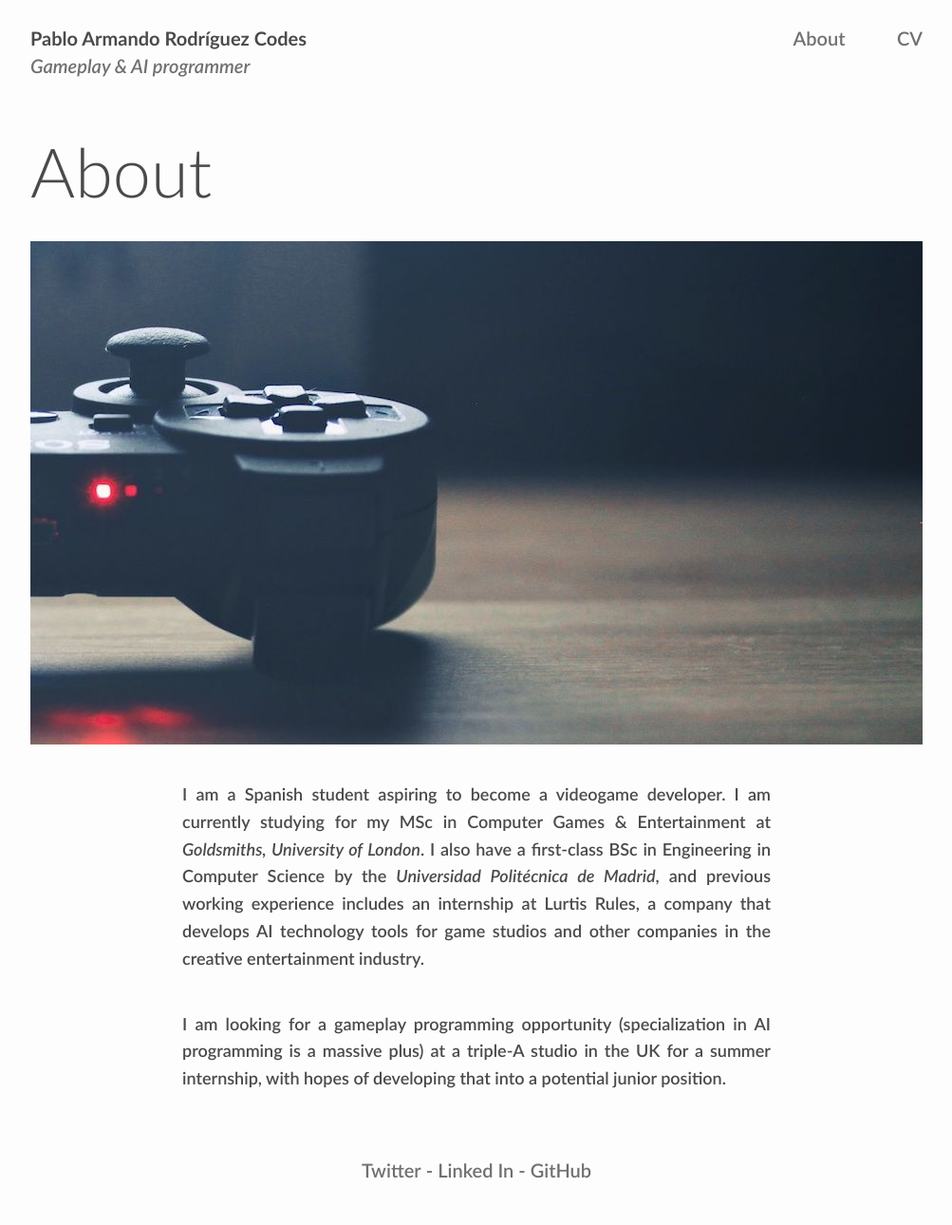
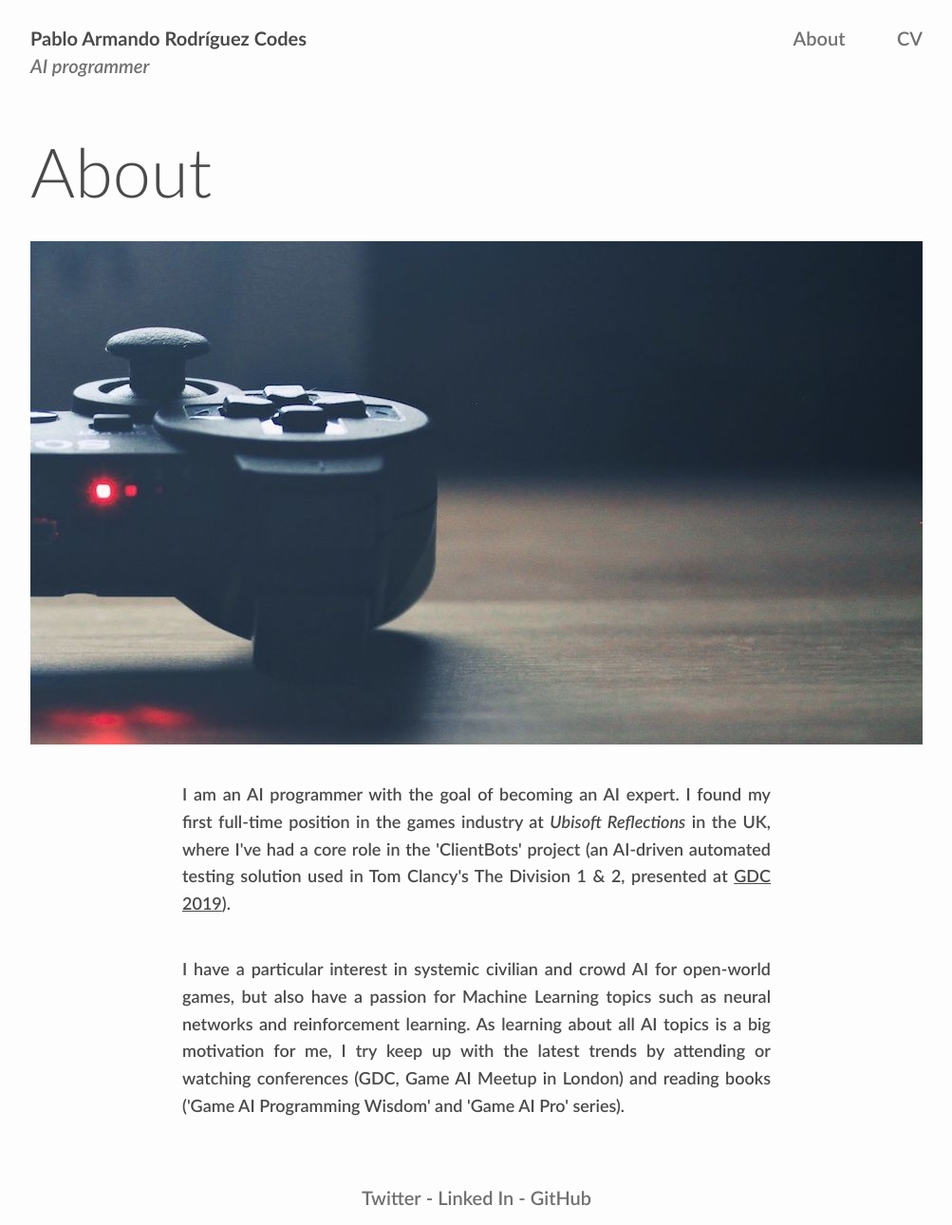
Before and after one commit to parmandorc/portfolio, a Jekyll site: the page built from about.html, in a window 1280 px wide. Shown: the whole page at 95% size, without its empty margins (138-1141 px from the left). Built offline with Jekyll 4.4.1, drawn with Linux system fonts in a browser that asks for light colours; before the commit the page ends 1261 px from its top, so only the background shows below that.

Commit message:
Updated role and about page

```diff
--- a/_includes/header.html
+++ b/_includes/header.html
@@ -4,5 +4,5 @@
     <a href="{{ site.baseurl }}/about">About</a>
     <a href="{{ site.baseurl }}/Pablo_Rodriguez_CV.pdf" target="_blank" onClick="ga && ga('send', 'pageview', 'CV - Pablo Rodríguez');">CV</a>
   </nav>
-  <h3>Gameplay & AI programmer</h3>
+  <h3>AI programmer</h3>
 </header>
--- a/_projects/descent.md
+++ b/_projects/descent.md
@@ -32,4 +32,4 @@ As the AI programmer of the team, my main responsibility was the development of
 
 However, I also got to develop other gameplay elements, particularly three of the puzzles in the game: the 9 tiles puzzle, the day-night switch and the main altar / final puzzle. This involved work with different aspects of gameplay programming, such as camera animation, management of objects in the scene, collisions, player input, and even some level streaming (used for the day and night scenarios).
 
-Finally, after some communication issues and technical difficulties were solved, the game was finished in time with all of its main major features. In fact, part of the team keeps working on the game to this day with the idea of possibly trying to publish it in the future.
+Finally, after some communication issues and technical difficulties were solved, the game was finished in time with all of its main major features.
--- a/about.html
+++ b/about.html
@@ -10,10 +10,10 @@ css: about
   <div class="c-cover"></div>
   <article class="c-content">
     <p>
-      I am a Spanish student aspiring to become a videogame developer. I am currently studying for my MSc in Computer Games & Entertainment at <em>Goldsmiths, University of London</em>. I also have a first-class BSc in Engineering in Computer Science by the <em>Universidad Politécnica de Madrid</em>, and previous working experience includes an internship at Lurtis Rules, a company that develops AI technology tools for game studios and other companies in the creative entertainment industry.
+      I am an AI programmer with the goal of becoming an AI expert. I found my first full-time position in the games industry at <em>Ubisoft Reflections</em> in the UK, where I've had a core role in the 'ClientBots' project (an AI-driven automated testing solution used in Tom Clancy's The Division 1 & 2, presented at <a href="https://www.gdcvault.com/play/1026069/Automated-Testing-Using-AI-Controlled">GDC 2019</a>).
     </p>
     <p>
-    I am looking for a gameplay programming opportunity (specialization in AI programming is a massive plus) at a triple-A studio in the UK for a summer internship, with hopes of developing that into a potential junior position.
+      I have a particular interest in systemic civilian and crowd AI for open-world games, but also have a passion for Machine Learning topics such as neural networks and reinforcement learning. As learning about all AI topics is a big motivation for me, I try keep up with the latest trends by attending or watching conferences (GDC, Game AI Meetup in London) and reading books ('Game AI Programming Wisdom' and 'Game AI Pro' series).
     </p>
   </article>
 </div>
```
